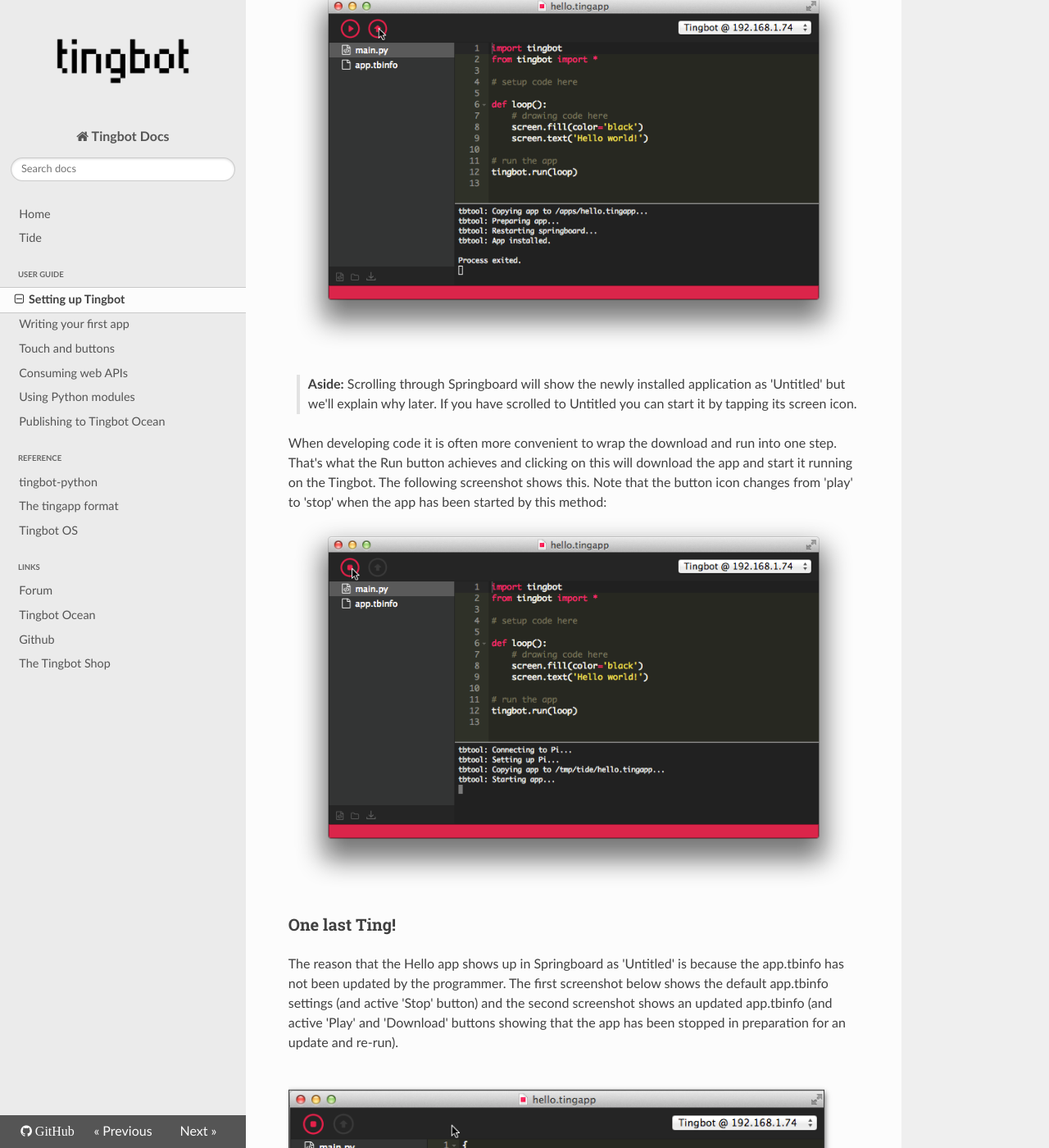
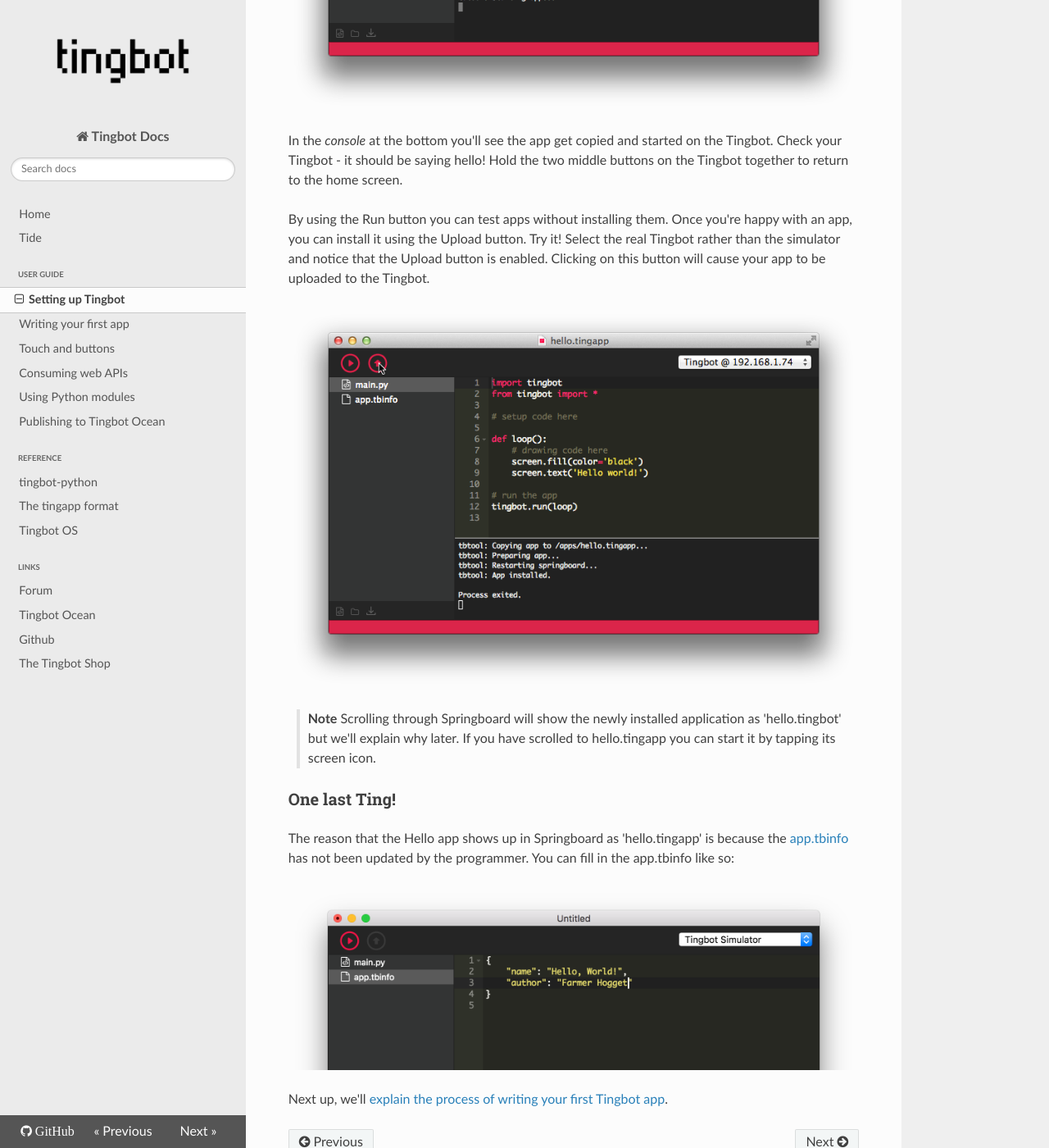
Before and after one commit to tingbot/tingbot-docs, an MkDocs documentation site: the page built from docs/guides/setup.md, in a window 1280 px wide and 1400 px high, scrolled down 7391 px. Shown: the whole window at 82% size. Built offline with MkDocs 1.6.1, drawn with Linux system fonts in a browser that asks for light colours; nearby versions of some CDN libraries; old or Windows-style settings are respelled for this version of MkDocs; some of the changed text lies outside the part shown.

Commit message:
A few more updates to the setup guide - incl. swapping run and upload

```diff
--- a/docs/guides/setup.md
+++ b/docs/guides/setup.md
@@ -60,48 +60,72 @@
 - <a href="http://github.com/tingbot/tide-electron/releases/latest" target="_blank"><i class="fa fa-linux" aria-hidden="true"></i> Linux (choose the .deb or .rpm files)</a>
 
 ### Tide's up!
-When invoked Tide starts up with an untitled - hello world - template program file. You can find out more about this in the 'Writing your first app' section.
+When invoked Tide starts up with an untitled - hello world - template program file. You can find out more about this in the [Writing your first app](/guides/first-app/) section.
 ![image](images/TingbotGuide023.png)
 
 ### Setting up Wifi
-Configuring the WiFi settings on the Tide OS SD card is the next step. To make this as simple as possible the Tide application has a special Tingbot WiFi Settings... menu item. For instance in the Mac UI this is in the Tide menu:
+Configuring the WiFi settings on the SD card is the next step.
+
+Remove and reinsert the SD card. In Tide, from the menu, choose
+
+- Mac: **Tide** > **Tingbot WiFi Settings...**
+- Win/Linux : **File** > **Tingbot WiFi Settings...**
+
+For instance on the Mac:
 
 ![image](images/TingbotGuide024.png)
 
-> **Aside:**
+<!--
+> **Note**
 > If the Tingbot OS SD card isn't inserted you may get the following prompt:
->![image](images/TingbotGuide045.png)
+>
+> ![image](images/TingbotGuide045.png)
+> You might have to remove and then reinsert the SD card.
+-->
 
 Now enter the SSID name and password in the pop-up window:
 ![image](images/TingbotGuide048.png)
 
 and when saved to the SD card the following confirmation will be given:
 ![image](images/TingbotGuide046.png)
+
 ### Time to get coding!
-It's now time to get coding so please now eject the Tingbot OS SD card, insert the micro SD card into the Tingbot and plug in the Tingbot power supply. As this is the first time the SD card has been used the Tingbot it will go through a partial boot up sequence to expand the image to the full capacity of the SD card. Once the image has been expanded the Tingbot will automatically reboot - this time into Springboard - the Tingbot's UI.
+
+Eject the Tingbot OS SD card, insert the micro SD card into the Tingbot and plug in the Tingbot power supply.
+
+As this is the first time the SD card has been used the Tingbot it will go through a partial boot up sequence to expand the image to the full capacity of the SD card. Once the image has been expanded the Tingbot will automatically reboot - this time to the Home screen - the Tingbot's UI.
 
 Using Tide
 ----------
+
 ### Save as... (and Run)
+
 The first thing to do is to use File -&gt; Save As... (or File -&gt; Save) to save the Untitled template Tingbot application as, say, a file named hello.tingapp. Now 'Run' the program in the Tingbot simulator and the simulated Tingbot will pop up!
 ![image](images/TingbotGuide065.png)
 
 ### The real ting!
+
 At this point we're sure that you'd like to run the app on the actual Tingbot. Nothing could be simpler! If your Tingbot is booted up then it should be showing the first screen of Springboard. If so all is well. If not, please check back over the previous instructions. If the Tingbot has been able to connect to WiFi then the Tide application should have detected it and the Tingbot's local IP address will appear in the top right hand menu. For instance:
 ![image](images/TingbotGuide059.png)
 
-Now select the real Tingbot rather than the simulator and once this is done notice that the Download button is now activated. Clicking on this button will cause hello.tingapp to be downloaded to the Tingbot.
-![image](images/TingbotGuide062.png)
-> **Aside:**
-> Scrolling through Springboard will show the newly installed application as 'Untitled' but we'll explain why later.
-> If you have scrolled to Untitled you can start it by tapping its screen icon.
+Let's do this. Select the real Tingbot rather than the simulator and press the Run button again.
 
-When developing code it is often more convenient to wrap the download and run into one step. That's what the Run button achieves and clicking on this will download the app and start it running on the Tingbot. The following screenshot shows this. Note that the button icon changes from 'play' to 'stop' when the app has been started by this method:
 ![image](images/TingbotGuide063.png)
 
+In the _console_ at the bottom you'll see the app get copied and started on the Tingbot. Check your Tingbot - it should be saying hello! Hold the two middle buttons on the Tingbot together to return to the home screen.
+
+By using the Run button you can test apps without installing them. Once you're happy with an app, you can install it using the Upload button. Try it! Select the real Tingbot rather than the simulator and notice that the Upload button is enabled. Clicking on this button will cause your app to be uploaded to the Tingbot.
+
+![image](images/TingbotGuide062.png)
+
+> **Note**
+> Scrolling through Springboard will show the newly installed application as 'hello.tingbot' but we'll explain why later.
+> If you have scrolled to hello.tingapp you can start it by tapping its screen icon.
+
 ### One last Ting!
-The reason that the Hello app shows up in Springboard as 'Untitled' is because the app.tbinfo has not been updated by the programmer. The first screenshot below shows the default app.tbinfo settings (and active 'Stop' button) and the second screenshot shows an updated app.tbinfo (and active 'Play' and 'Download' buttons showing that the app has been stopped in preparation for an update and re-run).
-![image](images/TingbotGuide066.png)
-![image](images/TingbotGuide067.png)
 
-Now it's time to explain the process of writing your first Tingbot app. This comes next!
+The reason that the Hello app shows up in Springboard as 'hello.tingapp' is because the [app.tbinfo](/reference/tingapp-format/#tbinfo) has not been updated by the programmer. You can fill in the app.tbinfo like so:
+
+![image](images/TingbotGuide068.png)
+
+Next up, we'll [explain the process of writing your first Tingbot app](/guides/first-app/).
```
Also changed, not shown: docs/guides/images/TingbotGuide067.png (deleted), docs/guides/images/TingbotGuide068.png (added).
